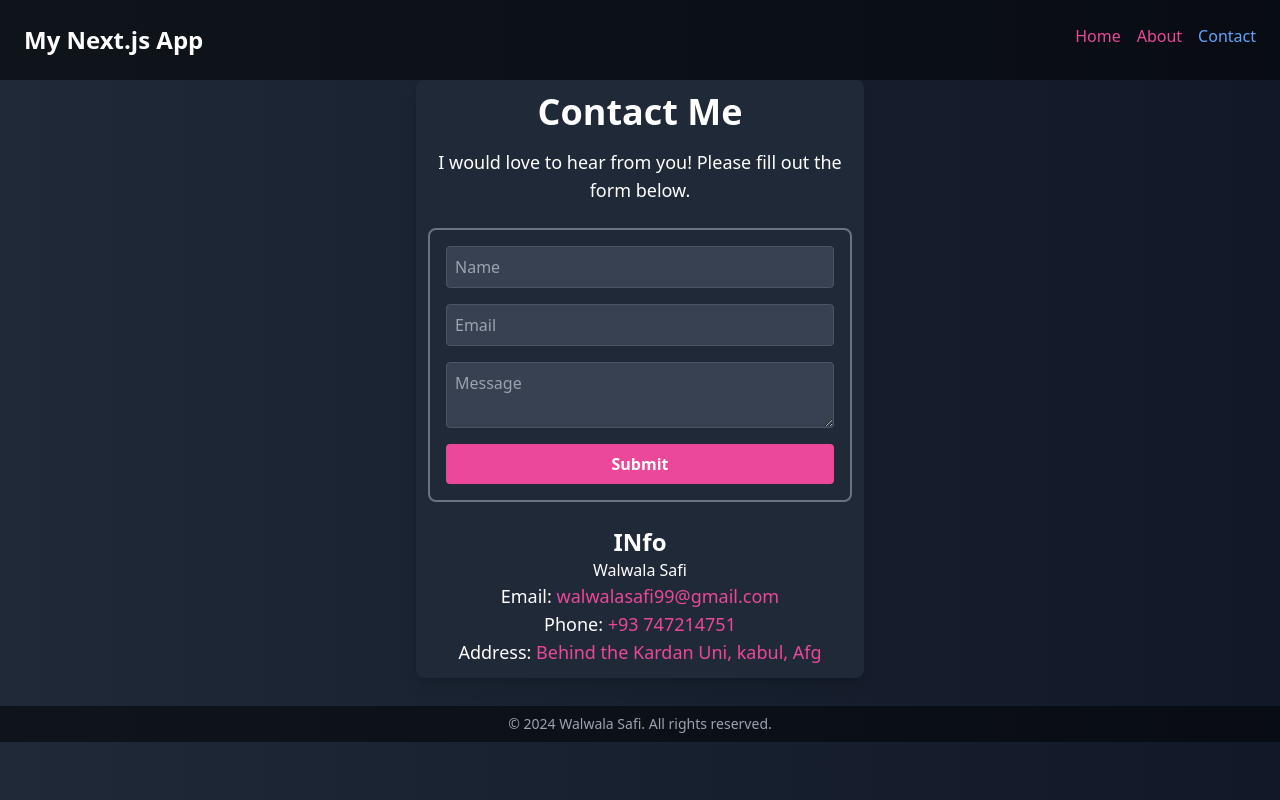
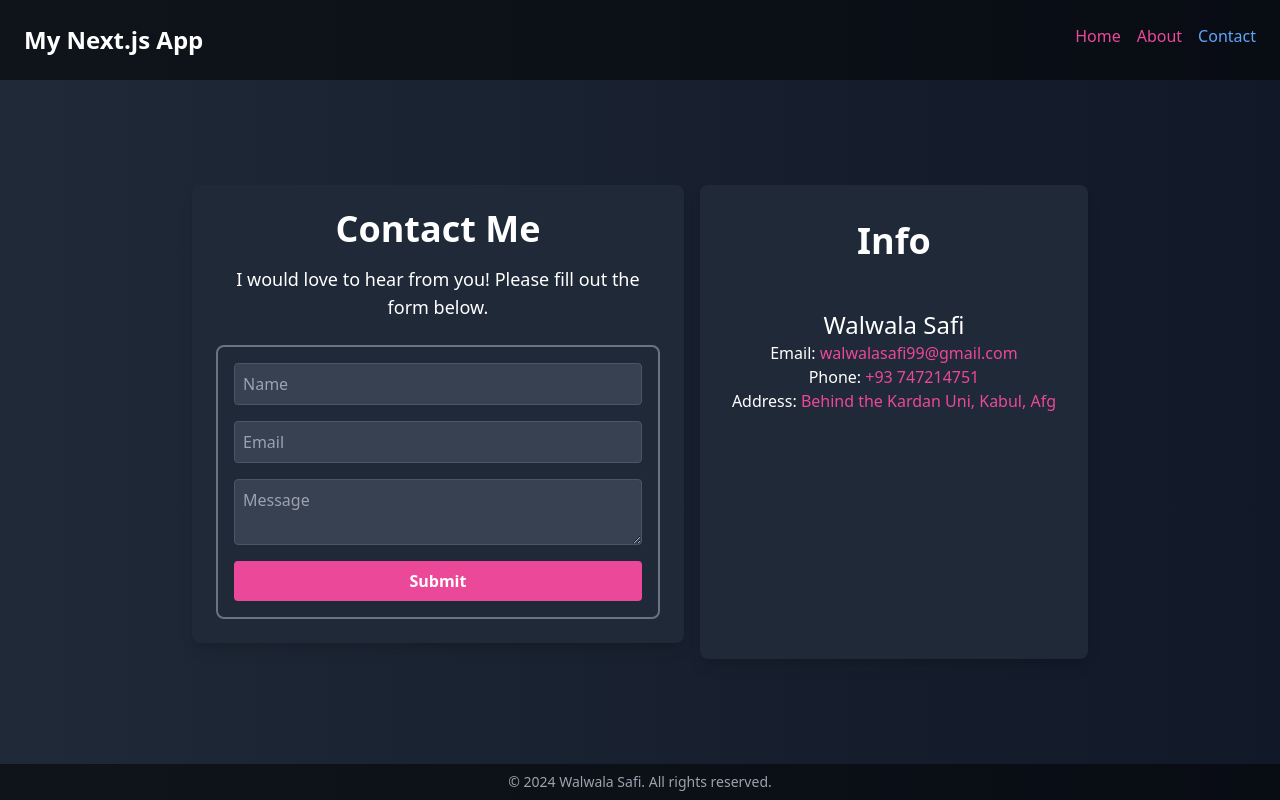
Before and after one commit to WALWALASAFI/simple-Next.js-project, a Next.js app: page /contact in a window 1280 px wide. Built offline with nearby package versions, Linux system fonts and the light colour scheme.

Commit message:
work on design of site

```diff
--- a/app/contact/page.tsx
+++ b/app/contact/page.tsx
@@ -11,7 +11,8 @@ export default function Contact() {
       </nav>
 
       <div className="flex flex-col items-center justify-center flex-1">
-        <div className="bg-gray-800 p-3 rounded-lg shadow-lg max-w-md text-center mb-4"> {/* Added mb-8 for margin */}
+        <div className="flex flex-col md:flex-row justify-between max-w-4xl w-full">
+          <div className="bg-gray-800 p-6 rounded-lg shadow-lg text-center mb-4 md:mr-4 flex-1">
             <h2 className="text-4xl font-bold mb-4">Contact Me</h2>
             <p className="text-lg mb-4">
               I would love to hear from you! Please fill out the form below.
@@ -44,18 +45,19 @@ export default function Contact() {
                 </button>
               </form>
             </div>
+          </div>
 
-          <div className="mt-6">
-            <h1 className="text-2xl font-bold">INfo</h1>
-            <h1 className="text-blue">Walwala Safi</h1>
-            <p className="text-lg">Email: <a href="mailto:info@example.com" className="text-pink-500 hover:underline">walwalasafi99@gmail.com</a></p>
-            <p className="text-lg">Phone: <span className="text-pink-500">+93 747214751</span></p>
-            <p className="text-lg">Address: <span className="text-pink-500">Behind the Kardan Uni, kabul, Afg</span></p>
+          <div className="bg-gray-800 p-8 rounded-lg shadow-lg text-center flex-3">
+            <h1 className="text-4xl font-bold mt-1">Info</h1>
+            <h1 className="text-2xl mt-12">Walwala Safi</h1>
+            <p className="text-1xl">Email: <a href="mailto:info@example.com" className="text-pink-500 hover:underline">walwalasafi99@gmail.com</a></p>
+            <p className="text-1xl">Phone: <span className="text-pink-500">+93 747214751</span></p>
+            <p className="text-1xl">Address: <span className="text-pink-500">Behind the Kardan Uni, Kabul, Afg</span></p>
           </div>
         </div>
       </div>
 
-      <footer className="bg-black bg-opacity-50 p-2 mt-3 mb-32 text-center">
+      <footer className="bg-black bg-opacity-50 p-2 text-center">
         <p className="text-sm text-gray-400">© 2024 Walwala Safi. All rights reserved.</p>
       </footer>
     </div>
```
Also changed, not shown: 1 other file (tests, documents, lock files or other folders). Lines whose indentation alone changed are shown as unchanged.
